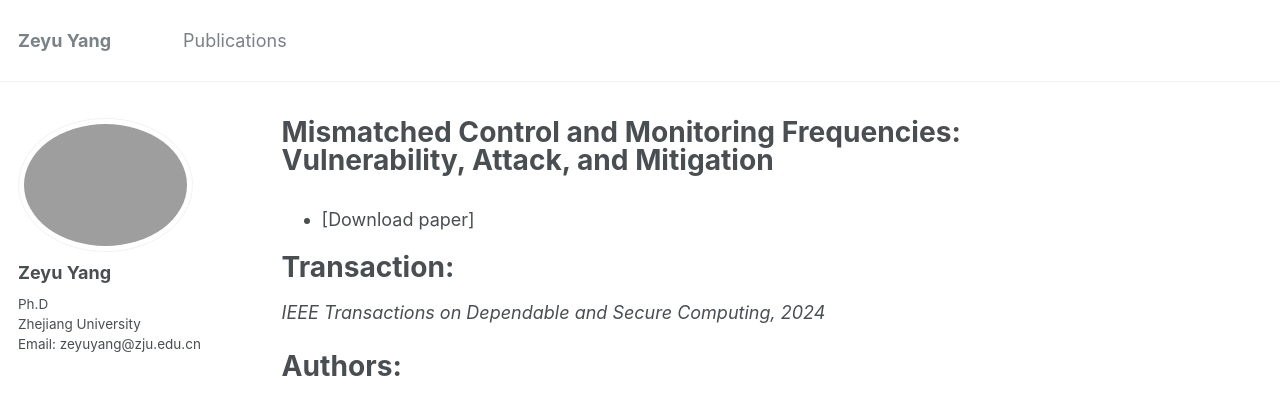
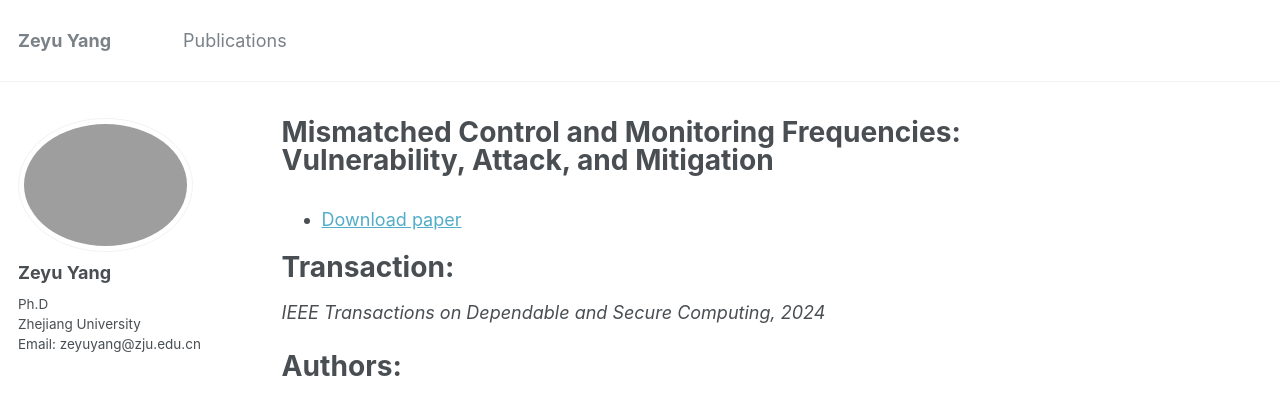
Before and after one commit to zeyuid/zeyuid.github.io, a Jekyll site: the page built from _publications/PLCSage.md, in a window 1280 px wide. Shown: the top 401 px of the page. Built offline with Jekyll 4.4.1, drawn with Linux system fonts in a browser that asks for light colours; part of the change alters nothing that is shown.

Commit message:
add file

```diff
--- a/_publications/PLCSage.md
+++ b/_publications/PLCSage.md
@@ -8,8 +8,7 @@ venue: '--'
 #paperurl: ''
 #citation: ''
 ---
-- [Download paper]
-<!-- (https://ieeexplore.ieee.org/abstract/document/9749129) -->
+- [Download paper](./files/PLCSage.pdf)
 
 Transaction:
 ===
```
